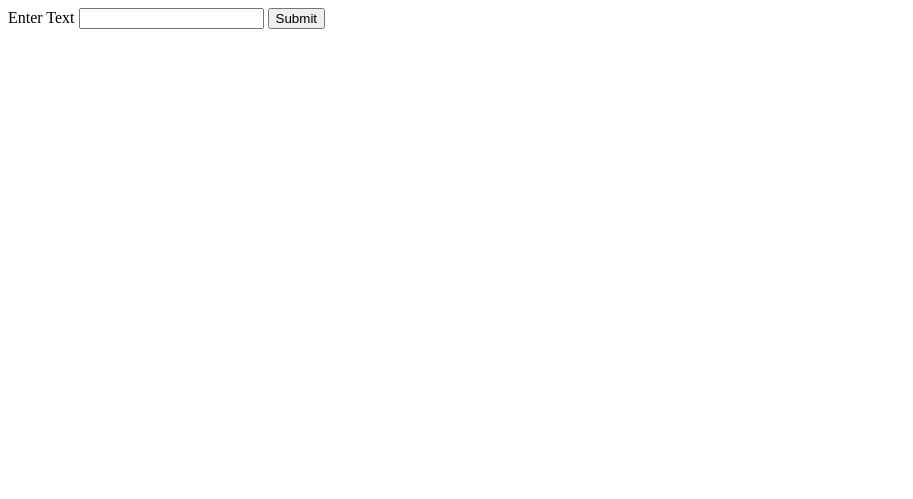
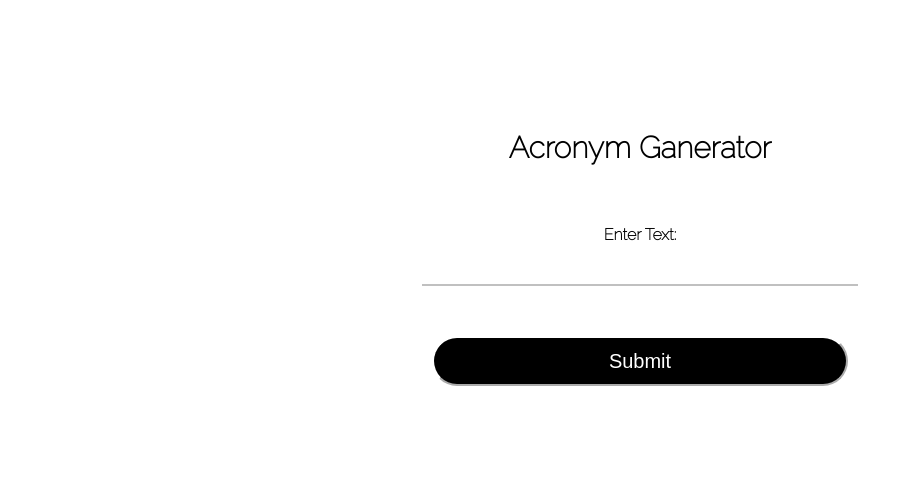
Before and after one commit to sadiah7/AcronymGenerator, a Flask app: page / in a window 1280 px wide. Shown: the top 499 px of the page, without its empty margins (0-913 px from the left). Run offline with Flask 2, Linux system fonts and the light colour scheme.

Commit message:
Update index.html

```diff
--- a/templates/index.html
+++ b/templates/index.html
@@ -1,14 +1,110 @@
 <!DOCTYPE html>
-<html lang="en" dir="ltr">
+<html>
   <head>
     <meta charset="utf-8">
     <title>Flask</title>
+    <style>
+      @import url('https://fonts.googleapis.com/css2?family=Raleway:wght@100&display=swap');
+
+      body{
+        background: white;
+        font-family: 'Raleway', 'serif';
+      }
+
+      .container{
+        text-align: left;
+        background: white;
+        border-radius: 20px;
+        width: 400px;
+        height: 250px;
+        margin: 100px auto;
+        text-align: center;
+      }
+
+      .box{
+        margin: 30px 40px auto;
+      }
+
+      .heading{
+        font-size: 30px;
+        padding-top: 20px;
+      }
+
+      .username{
+        width: 80%;
+        height: 20px;
+        border-bottom: 2px solid #C0C0C0;
+        border-top: none;
+        border-right: none;
+        border-left: none;
+        padding: 10px;
+      }
+
+      button{
+        margin: 20px;
+        color: white;
+        font-size: 20px;
+        background:  black;
+        border-style: outset;
+        border-color: white;
+        margin-top: 20px;
+        width: 80%;
+        height: 40px;
+        border-radius: 20px;
+      }
+
+      @media only screen and (min-width: 600px) {
+        .container{
+          text-align: left;
+          background: white;
+          border-radius: 20px;
+          width: 600px;
+          height: 400px;
+          margin: 100px auto;
+          text-align: center;
+        }
+
+        .heading{
+          font-size: 30px;
+          padding: 30px;
+        }
+
+        .username{
+          width: 80%;
+          height: 20px;
+          border-bottom: 2px solid #C0C0C0;
+          border-top: none;
+          border-right: none;
+          border-left: none;
+          padding: 10px;
+        }
+
+        button{
+          margin: 20px;
+          color: white;
+          font-size: 20px;
+          background:  black;
+          border-style: outset;
+          border-color: white;
+          margin-top: 50px;
+          width: 80%;
+          height: 50px;
+          border-radius: 25px;
+        }
+      }
+
+
+      }
+    </style>
   </head>
   <body>
-    <form class="" action="." method="post">
-      <label for="username">Enter Text</label>
-      <input type="text" name="username">
-      <button type="submit" name="button">Submit</button>
+    <form class="container" action="." method="post">
+      <h1 class="heading"><b>Acronym Ganerator</b></h1>
+      <div class="box">
+      <label class="text" for="username"><b>Enter Text:</b></label><br>
+      <input class="username" type="text" name="username"></br>
+      <button class="submit" type="submit" name="button">Submit</button>
+      </div>
     </form>
   </body>
 </html>
```
